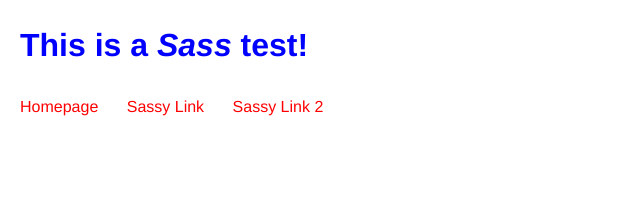
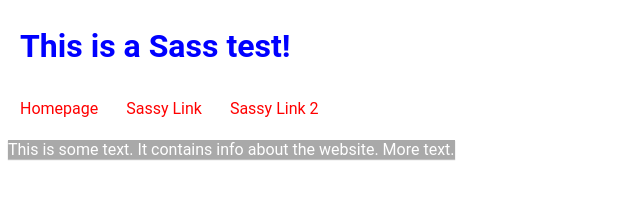
Before and after one commit to jd-loper/sass-test, a plain HTML site: page index.html in a window 1280 px wide. Shown: the whole page, without its empty margins (0-640 px from the left). Drawn offline with Linux system fonts and the light colour scheme.

Commit message:
Add paragraph and theme mixin

```diff
--- a/index.html
+++ b/index.html
@@ -10,7 +10,7 @@
 </head>
 
 <body>
-    <h1>This is a <i>Sass</i> test!</h1>
+    <h1>This is a Sass test!</h1>
 
     <nav>
         <ul>
@@ -19,6 +19,10 @@
             <li><a href="#">Sassy Link 2</a></li>
         </ul>
     </nav>
+
+    <p>
+        This is some text. It contains info about the website. More text.
+    </p>
 </body>
 
 </html>
--- a/style.sass
+++ b/style.sass
@@ -1,6 +1,13 @@
-$font-stack: Helvetica, sans-serif
+$font-stack: Roboto, sans-serif
 $primary-color: blue
 $secondary-color: red
+@mixin theme($theme: DarkGray)
+    display: flex
+    justify-content: center
+    background: $theme
+    box-shadow: 0 1px 1px rgba($theme, .75)
+    color: #fff
+    width: fit-content
 
 body
     font: 100% $font-stack
@@ -23,3 +30,6 @@ nav
         padding: 6px 12px
         color: $secondary-color
         text-decoration: none
+
+p
+    @include theme
```
Also changed, not shown: style.css, 1 other file.
